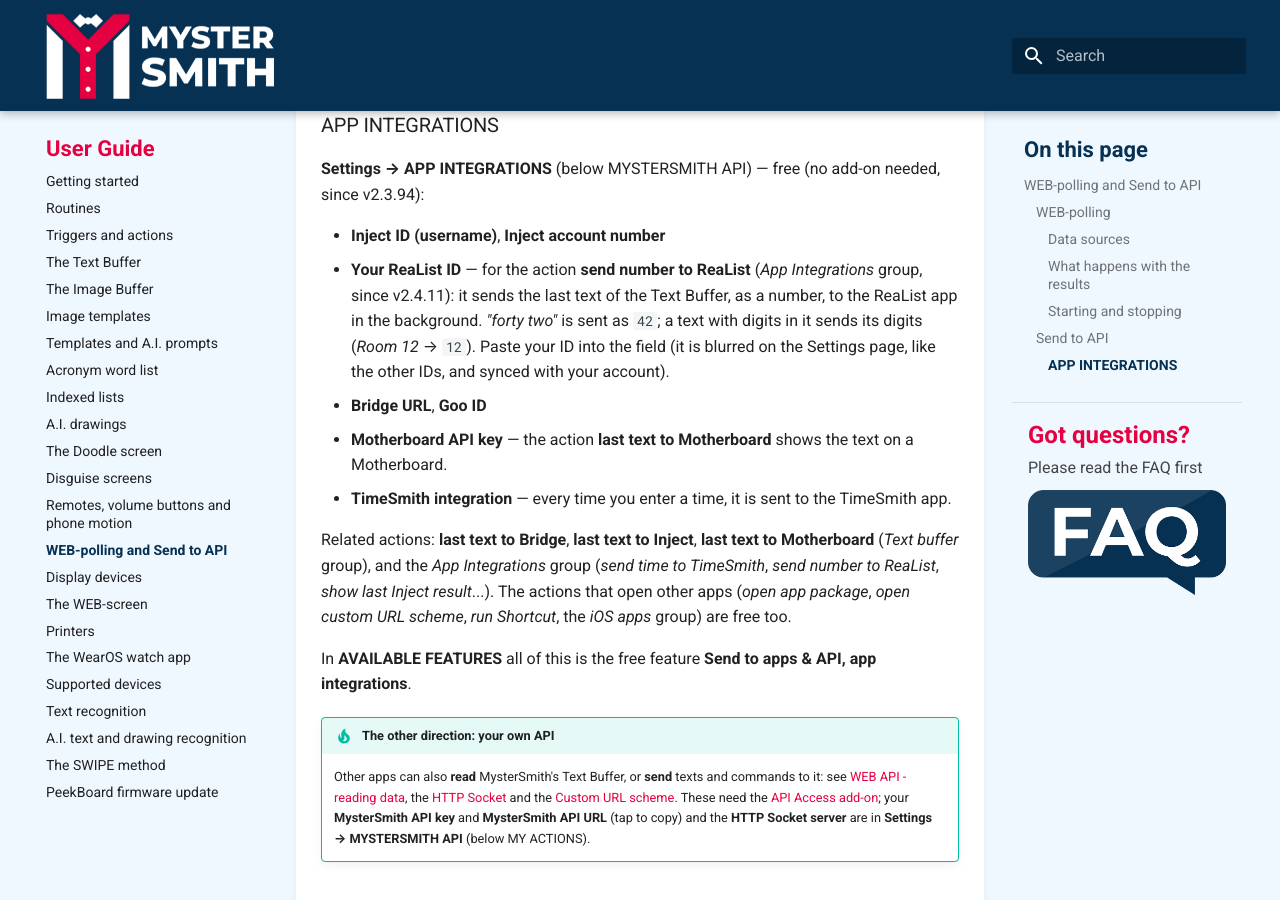
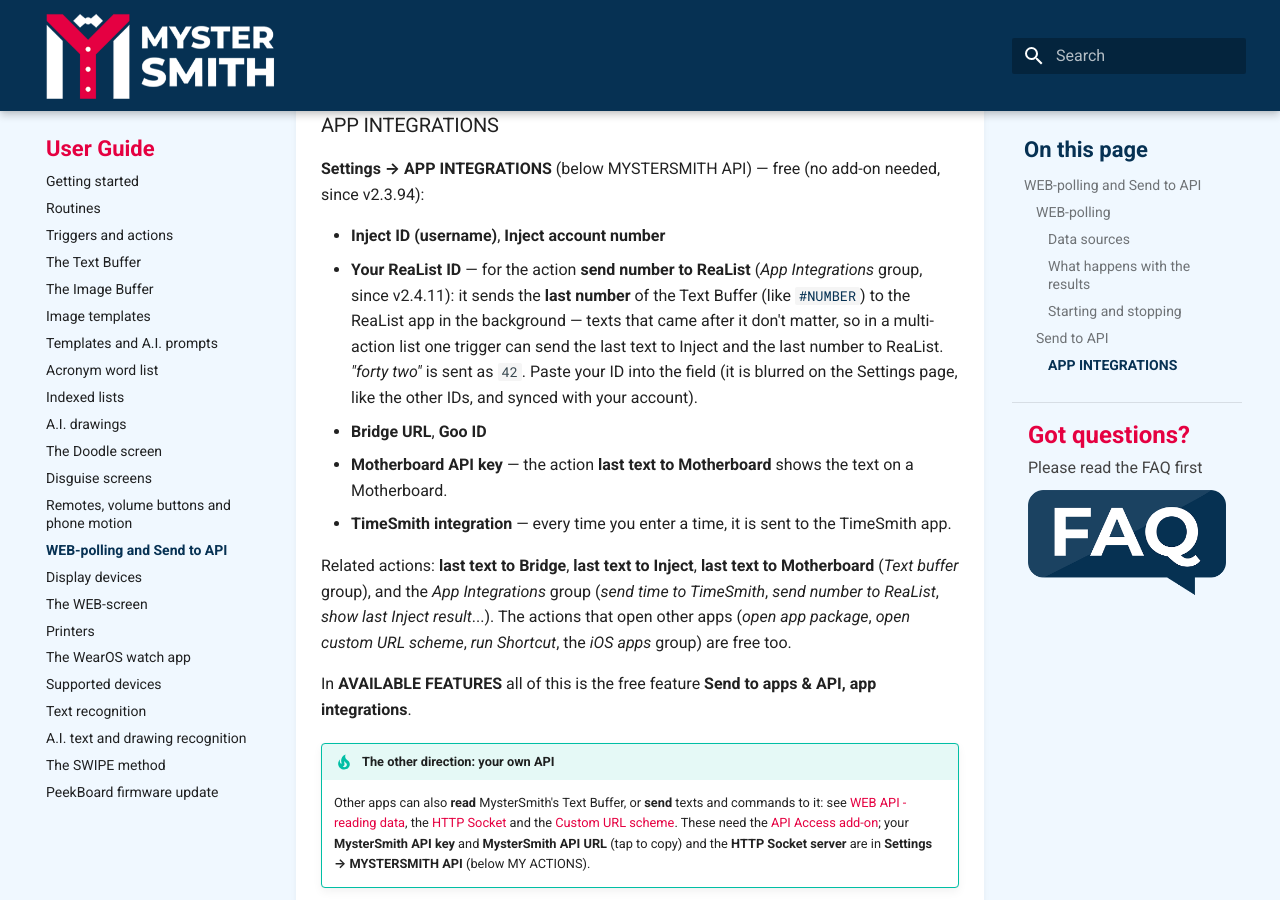
Before and after one commit to ragcsalo/mystersmith-docs, an MkDocs documentation site: the page built from docs/user-guide/web-polling-and-send-to-api.md, in a window 1280 px wide and 900 px high, scrolled down 3716 px. Built offline with MkDocs 1.6.1 and Material for MkDocs 9.7.7, drawn with Linux system fonts in a browser that asks for light colours.

Commit message:
ReaList: the last number of the Text Buffer is sent
Co-Authored-By: Claude Opus 5.5 <noreply@anthropic.com>

```diff
--- a/docs/user-guide/web-polling-and-send-to-api.md
+++ b/docs/user-guide/web-polling-and-send-to-api.md
@@ -101,7 +101,7 @@ More rows in SEND TO APPS & API: **Encode SPACE to %20**, **Encode NEW LINE to %
 **Settings → APP INTEGRATIONS** (below MYSTERSMITH API) — free (no add-on needed, since v2.3.94):
 
 * **Inject ID (username)**, **Inject account number**
-* **Your ReaList ID** — for the action **send number to ReaList** (*App Integrations* group, since v2.4.11): it sends the last text of the Text Buffer, as a number, to the ReaList app in the background. *"forty two"* is sent as `42`; a text with digits in it sends its digits (*Room 12* → `12`). Paste your ID into the field (it is blurred on the Settings page, like the other IDs, and synced with your account).
+* **Your ReaList ID** — for the action **send number to ReaList** (*App Integrations* group, since v2.4.11): it sends the **last number** of the Text Buffer (like [`#NUMBER`](text-buffer.md#variables-using-the-buffer-anywhere)) to the ReaList app in the background — texts that came after it don't matter, so in a multi-action list one trigger can send the last text to Inject and the last number to ReaList. *"forty two"* is sent as `42`. Paste your ID into the field (it is blurred on the Settings page, like the other IDs, and synced with your account).
 * **Bridge URL**, **Goo ID**
 * **Motherboard API key** — the action **last text to Motherboard** shows the text on a Motherboard.
 * **TimeSmith integration** — every time you enter a time, it is sent to the TimeSmith app.
```
